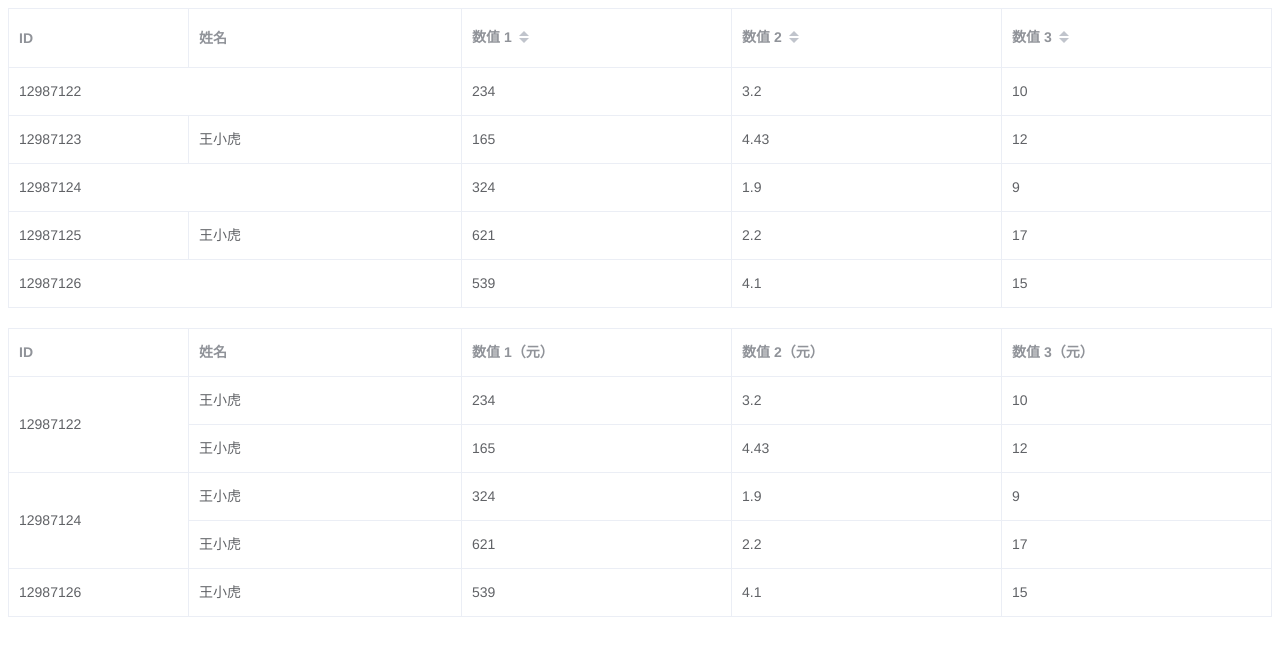
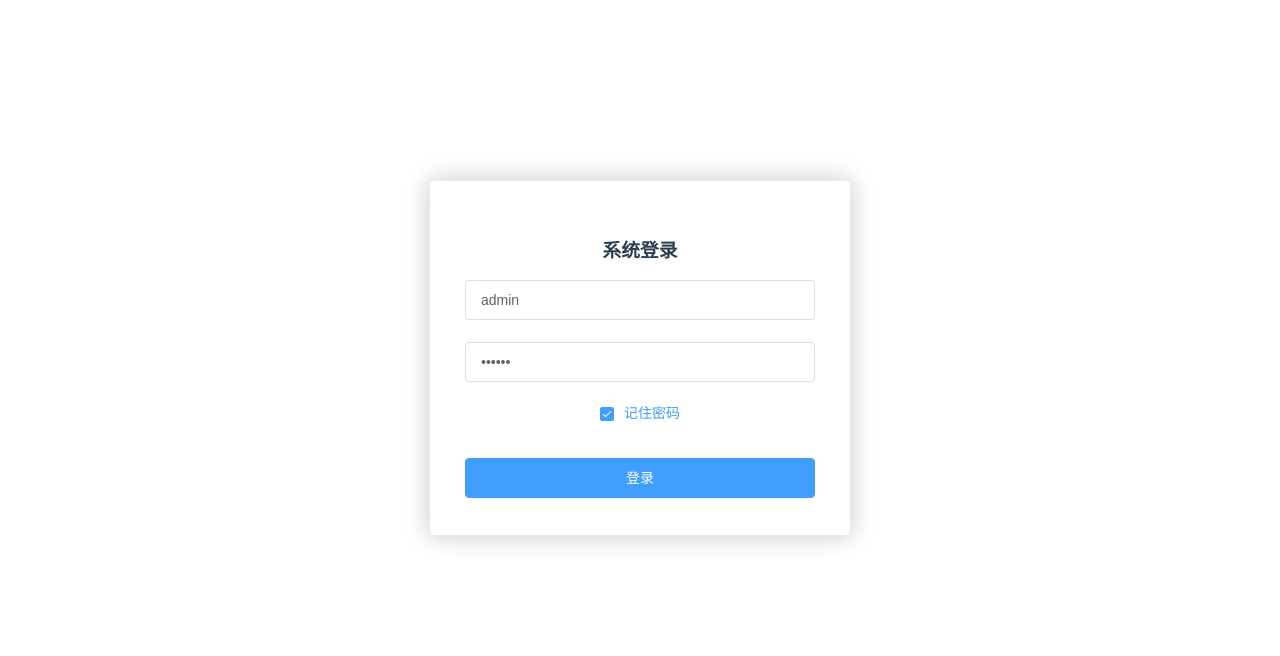
Before and after one commit to simple321vip/violin-controller, a Vue app: page /#/login in a window 1280 px wide. Before the commit this address led to /#/login. Shown: the top 656 px of the page. Built offline with nearby package versions, Linux system fonts and the light colour scheme.

Commit message:
gettersのご利用

```diff
--- a/package.json
+++ b/package.json
@@ -12,6 +12,7 @@
   },
   "dependencies": {
     "element-ui": "^2.15.2",
+    "mockjs": "^1.1.0",
     "vue": "^2.5.2",
     "vue-router": "^3.0.1",
     "vuex": "^3.6.2"
--- a/src/App.vue
+++ b/src/App.vue
@@ -1,6 +1,6 @@
 <template>
   <div id="app">
-    <router-view></router-view>
+    <router-view />
   </div>
 </template>
 
@@ -9,31 +9,8 @@ export default {
   name: 'App',
   data () {
     return {
-      show: true,
-      url: 'https://www.github.com',
-      number: 1,
-      books: [
-        { name: 'vue/js action' },
-        { name: 'javascript la' }
-      ]
-    }
-  },
-  computed: {
-    atest: function () {
-      console.log('do atest')
-      return this.number - 1
-    }
-  },
-  methods: {
-    handleClose: function () {
-      this.show = false
-    },
-    calcute: function () {
-      console.log('do calcute')
-      return this.number - 1
     }
   }
-
 }
 </script>
 
@@ -46,4 +23,8 @@ export default {
   color: #2c3e50;
   margin-top: 0px;
 }
+.el-menu-vertical-demo:not(.el-menu--collapse) {
+  width: 200px;
+  min-height: 400px;
+}
 </style>
--- a/src/components/Layout.vue
+++ b/src/components/Layout.vue
@@ -2,7 +2,7 @@
   <div>
     <el-container>
       <el-aside width="200px">
-
+        <side-bar />
       </el-aside>
       <el-container>
         <el-header>Header</el-header>
@@ -13,6 +13,19 @@
   </div>
 
 </template>
+
+<script>
+import SideBar from './SideBar.vue'
+export default {
+  data () {
+    return {}
+  },
+  components: {
+    SideBar
+  }
+}
+</script>
+
 <style>
 .el-header,
 .el-footer {
--- a/src/components/SideBar.vue
+++ b/src/components/SideBar.vue
@@ -1,39 +1,46 @@
-<el-radio-group v-model="isCollapse" style="margin-bottom: 20px;">
-  <el-radio-button :label="false">展开</el-radio-button>
-  <el-radio-button :label="true">收起</el-radio-button>
-</el-radio-group>
-<el-menu default-active="1-4-1" class="el-menu-vertical-demo" @open="handleOpen" @close="handleClose" :collapse="isCollapse">
-  <el-submenu index="1">
-    <template slot="title">
-      <i class="el-icon-location"></i>
-      <span slot="title">导航一</span>
-    </template>
-    <el-menu-item-group>
-      <span slot="title">分组一</span>
-      <el-menu-item index="1-1">选项1</el-menu-item>
-      <el-menu-item index="1-2">选项2</el-menu-item>
-    </el-menu-item-group>
-    <el-menu-item-group title="分组2">
-      <el-menu-item index="1-3">选项3</el-menu-item>
-    </el-menu-item-group>
-    <el-submenu index="1-4">
-      <span slot="title">选项4</span>
-      <el-menu-item index="1-4-1">选项1</el-menu-item>
-    </el-submenu>
-  </el-submenu>
-  <el-menu-item index="2">
-    <i class="el-icon-menu"></i>
-    <span slot="title">导航二</span>
-  </el-menu-item>
-  <el-menu-item index="3" disabled>
-    <i class="el-icon-document"></i>
-    <span slot="title">导航三</span>
-  </el-menu-item>
-  <el-menu-item index="4">
-    <i class="el-icon-setting"></i>
-    <span slot="title">导航四</span>
-  </el-menu-item>
-</el-menu>
+<template>
+  <div>
+    <el-menu :default-active="this.$route.path"
+             router="">
+      <el-menu-item v-for="(route, index) in accessRoutes"
+                    v-bind:key="index"
+                    v-bind:title="route.meta.name" />
+
+    </el-menu>
+
+  </div>
+
+</template>
+
+<script>
+import { mapGetters } from 'vuex'
+export default {
+  name: 'SideBar',
+  data () {
+    return {
+      isCollapse: true
+    }
+  },
+  computed: {
+    ...mapGetters([
+      'accessRoutes'
+    ])
+  },
+  methods: {
+    init () {
+    },
+    handleOpen (key, keyPath) {
+      console.log(key, keyPath)
+    },
+    handleClose (key, keyPath) {
+      console.log(key, keyPath)
+    }
+  },
+  created () {
+    this.init()
+  }
+}
+</script>
 
 <style>
 .el-menu-vertical-demo:not(.el-menu--collapse) {
@@ -41,21 +48,3 @@
   min-height: 400px;
 }
 </style>
-
-<script>
-export default {
-  data () {
-    return {
-      isCollapse: true
-    }
-  },
-  methods: {
-    handleOpen (key, keyPath) {
-      console.log(key, keyPath)
-    },
-    handleClose (key, keyPath) {
-      console.log(key, keyPath)
-    }
-  }
-}
-</script>
--- a/src/main.js
+++ b/src/main.js
@@ -6,15 +6,18 @@ import router from './router'
 import store from './store'
 import ElementUI from 'element-ui'
 import 'element-ui/lib/theme-chalk/index.css'
+import permission from './permission'
+
 Vue.use(ElementUI)
 
 Vue.config.productionTip = false
-
 /* eslint-disable no-new */
 new Vue({
   el: '#app',
   router,
   store,
+  permission,
   components: { App },
-  render: h => h(App)
+  // template is nescessry!
+  template: '<App/>'
 })
--- /dev/null
+++ b/src/permission.js
@@ -0,0 +1,8 @@
+import store from './store'
+import { routes } from './router'
+
+const permission = {}
+
+store.dispatch('privilege/create_access_routes', routes)
+
+export default permission
--- a/src/router/index.js
+++ b/src/router/index.js
@@ -1,26 +1,42 @@
 import Vue from 'vue'
 import Router from 'vue-router'
-import LOGIN from '../view/login'
-import layout from '../components/Layout'
+import Login from '../view/login'
+import layout from '../components/Layout.vue'
 
 Vue.use(Router)
 
-export default new Router({
-  routes: [
+export const constRoutes = [
+  {
+    path: '/',
+    component: Login
+  },
   {
     path: '/login',
     name: 'login',
-      component: LOGIN,
-      meta: {
-        title: '登录页'
-      }
+    component: Login
   },
   {
-      path: '/',
-      name: 'layout',
+    path: '/main',
+    name: 'main',
+    component: layout,
+    meta: {
+      name: '項目'
+    }
+  }
+]
+
+export const routes = [
+  {
+    path: '/login',
+    name: 'login',
     component: layout
   }
-    // { path: '/', redirect: '/login' },
-    // { path: '/login', component: LOGIN }
 ]
+
+const router = new Router({
+  mode: 'history',
+  base: process.env.BASE_URL,
+  routes: constRoutes
 })
+
+export default router
--- /dev/null
+++ b/src/store/getters.js
@@ -0,0 +1,5 @@
+const getters = {
+  accessRoutes: state => state.privilege.accessRoutes
+}
+
+export default getters
--- a/src/store/index.js
+++ b/src/store/index.js
@@ -1,16 +1,16 @@
 import Vue from 'vue'
 import Vuex from 'vuex'
+
+import privilege from './modules/privilege'
+import getters from './getters'
+
 Vue.use(Vuex)
 
-const state = {}
-const actions = {}
-const mutations = {}
-const modules = {}
 const store = new Vuex.Store({
-  state,
-  actions,
-  mutations,
-  modules
+  modules: {
+    privilege
+  },
+  getters
 })
 
 export default store
--- /dev/null
+++ b/src/store/modules/privilege.js
@@ -0,0 +1,27 @@
+import { constRoutes } from '../../router'
+
+const state = {
+  accessRoutes: []
+}
+
+const mutations = {
+  CREATE_ACCESS_ROUTES (state, routes) {
+    state.accessRoutes = routes.concat(constRoutes)
+  }
+
+}
+
+const actions = {
+  create_access_routes ({ commit }, routes) {
+    commit('CREATE_ACCESS_ROUTES', routes)
+  }
+}
+
+const privilege = {
+  namespaced: true,
+  state,
+  mutations,
+  actions
+}
+
+export default privilege
--- a/src/view/login/index.vue
+++ b/src/view/login/index.vue
@@ -1,118 +1,94 @@
 <template>
   <div>
-    <el-table :data="tableData"
-              :span-method="arraySpanMethod"
-              border
-              style="width: 100%">
-      <el-table-column prop="id"
-                       label="ID"
-                       width="180">
-      </el-table-column>
-      <el-table-column prop="name"
-                       label="姓名">
-      </el-table-column>
-      <el-table-column prop="amount1"
-                       sortable
-                       label="数值 1">
-      </el-table-column>
-      <el-table-column prop="amount2"
-                       sortable
-                       label="数值 2">
-      </el-table-column>
-      <el-table-column prop="amount3"
-                       sortable
-                       label="数值 3">
-      </el-table-column>
-    </el-table>
-
-    <el-table :data="tableData"
-              :span-method="objectSpanMethod"
-              border
-              style="width: 100%; margin-top: 20px">
-      <el-table-column prop="id"
-                       label="ID"
-                       width="180">
-      </el-table-column>
-      <el-table-column prop="name"
-                       label="姓名">
-      </el-table-column>
-      <el-table-column prop="amount1"
-                       label="数值 1（元）">
-      </el-table-column>
-      <el-table-column prop="amount2"
-                       label="数值 2（元）">
-      </el-table-column>
-      <el-table-column prop="amount3"
-                       label="数值 3（元）">
-      </el-table-column>
-    </el-table>
+    <el-form :model="ruleForm2"
+             :rules="rules2"
+             ref="ruleForm2"
+             label-position="left"
+             label-width="0px"
+             class="demo-ruleForm login-container">
+      <h3 class="title">系统登录</h3>
+      <el-form-item prop="account">
+        <el-input type="text"
+                  v-model="ruleForm2.account"
+                  auto-complete="off"
+                  placeholder="账号"></el-input>
+      </el-form-item>
+      <el-form-item prop="checkPass">
+        <el-input type="password"
+                  v-model="ruleForm2.checkPass"
+                  auto-complete="off"
+                  placeholder="密码"></el-input>
+      </el-form-item>
+      <el-checkbox v-model="checked"
+                   checked
+                   class="remember">记住密码</el-checkbox>
+      <el-form-item style="width:100%;">
+        <el-button type="primary"
+                   style="width:100%;"
+                   @click.native.prevent="handleSubmit2"
+                   :loading="logining">登录</el-button>
+        <!--<el-button @click.native.prevent="handleReset2">重置</el-button>-->
+      </el-form-item>
+    </el-form>
   </div>
 </template>
 
 <script>
+
 export default {
-  name: 'LOGIN',
+  name: 'Login',
   data () {
     return {
-      tableData: [{
-        id: '12987122',
-        name: '王小虎',
-        amount1: '234',
-        amount2: '3.2',
-        amount3: 10
-      }, {
-        id: '12987123',
-        name: '王小虎',
-        amount1: '165',
-        amount2: '4.43',
-        amount3: 12
-      }, {
-        id: '12987124',
-        name: '王小虎',
-        amount1: '324',
-        amount2: '1.9',
-        amount3: 9
-      }, {
-        id: '12987125',
-        name: '王小虎',
-        amount1: '621',
-        amount2: '2.2',
-        amount3: 17
-      }, {
-        id: '12987126',
-        name: '王小虎',
-        amount1: '539',
-        amount2: '4.1',
-        amount3: 15
-      }]
+      logining: false,
+      ruleForm2: {
+        account: 'admin',
+        checkPass: '123456'
+      },
+      rules2: {
+        account: [
+          { required: true, message: '请输入账号', trigger: 'blur' }
+          // { validator: validaePass }
+        ],
+        checkPass: [
+          { required: true, message: '请输入密码', trigger: 'blur' }
+          // { validator: validaePass2 }
+        ]
+      },
+      checked: true
     }
   },
   methods: {
-    arraySpanMethod ({ row, column, rowIndex, columnIndex }) {
-      if (rowIndex % 2 === 0) {
-        if (columnIndex === 0) {
-          return [1, 2]
-        } else if (columnIndex === 1) {
-          return [0, 0]
-        }
-      }
+    handleReset2 () {
+      this.$refs.ruleForm2.resetFields()
     },
+    handleSubmit2 (ev) {
+      this.$refs.ruleForm2.validate((valid) => {
 
-    objectSpanMethod ({ row, column, rowIndex, columnIndex }) {
-      if (columnIndex === 0) {
-        if (rowIndex % 2 === 0) {
-          return {
-            rowspan: 2,
-            colspan: 1
-          }
-        } else {
-          return {
-            rowspan: 0,
-            colspan: 0
-          }
-        }
-      }
+      })
     }
   }
 }
+
 </script>
+<style >
+.login-container {
+  -webkit-border-radius: 5px;
+  border-radius: 5px;
+  -moz-border-radius: 5px;
+  background-clip: padding-box;
+  margin: 180px auto;
+  width: 350px;
+  padding: 35px 35px 15px 35px;
+  background: #fff;
+  border: 1px solid #eaeaea;
+  box-shadow: 0 0 25px #cac6c6;
+}
+title {
+  margin: 0px auto 40px auto;
+  text-align: center;
+  color: #505458;
+}
+.remember {
+  margin: 0px 0px 35px 0px;
+}
+</style>
```
Also changed, not shown: 1 other file (tests, documents, lock files or other folders). Lines whose indentation alone changed are shown as unchanged.
